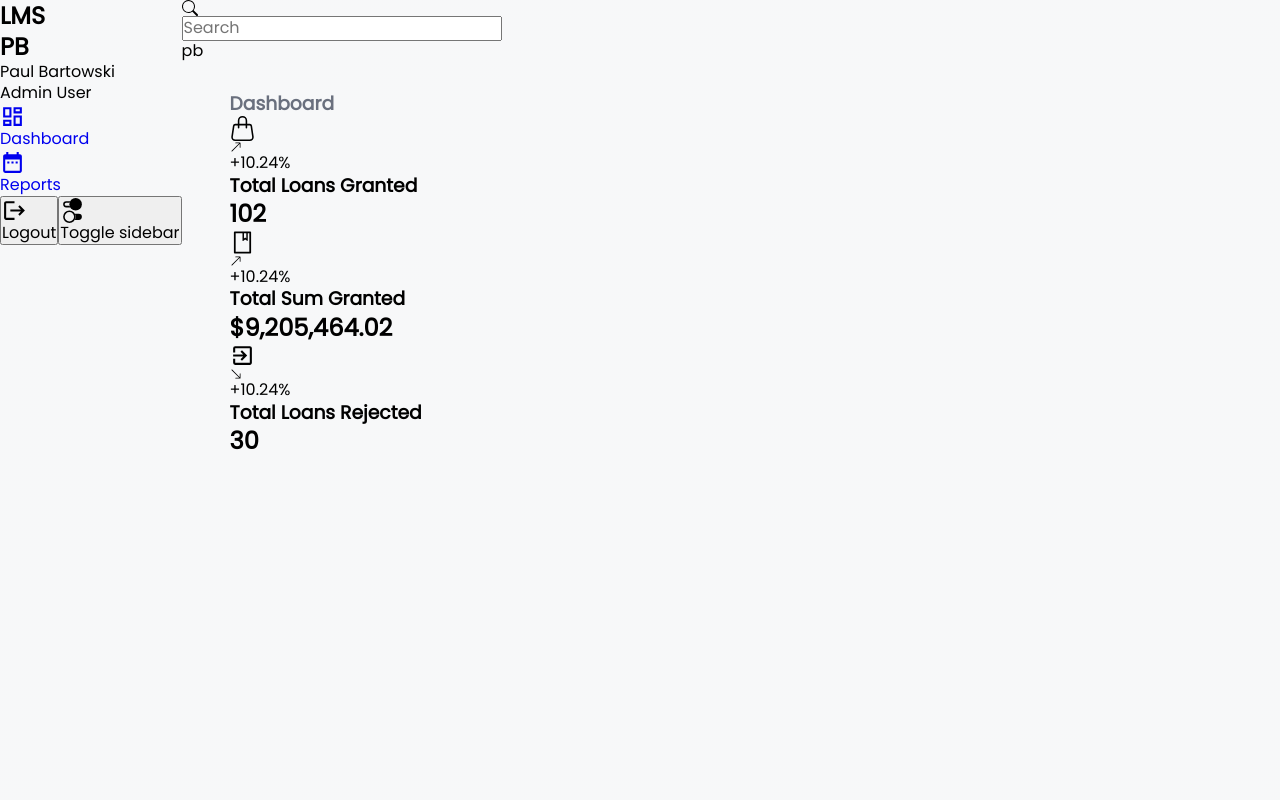
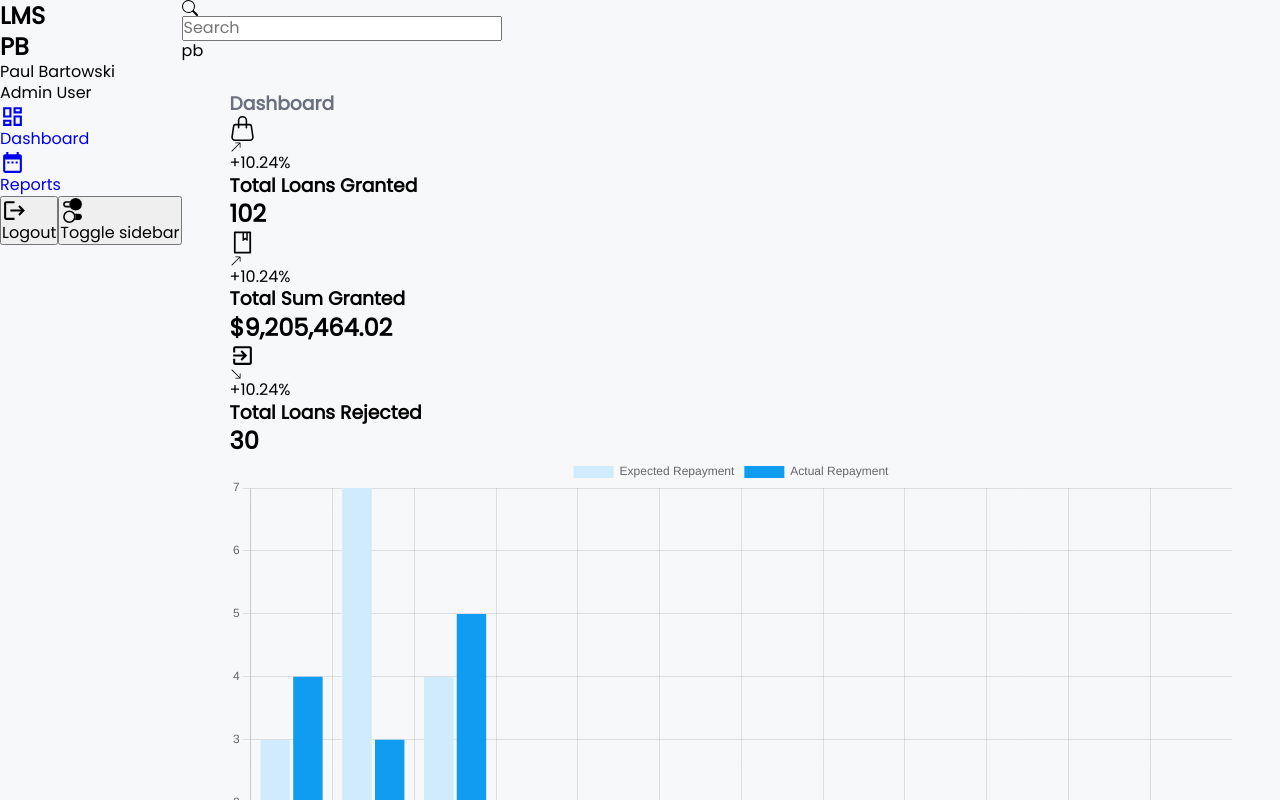
Before and after one commit to johnphealipto/client-module, a React (Create React App) app: page / in a window 1280 px wide. Built offline with nearby package versions, Linux system fonts and the light colour scheme.

Commit message:
Charts :zap:

```diff
--- a/package.json
+++ b/package.json
@@ -6,7 +6,9 @@
     "@testing-library/jest-dom": "^5.16.1",
     "@testing-library/react": "^12.1.2",
     "@testing-library/user-event": "^13.5.0",
+    "chart.js": "^3.6.2",
     "react": "^17.0.2",
+    "react-chartjs-2": "^4.0.0",
     "react-dom": "^17.0.2",
     "react-icons": "^4.3.1",
     "react-router-dom": "^6.1.1",
--- a/src/assets/css/Dashboard.css
+++ b/src/assets/css/Dashboard.css
@@ -19,6 +19,17 @@
               0 0 16px rgba(0, 0, 0, .05),
               0 0 32px rgba(0, 0, 0, .05),
               0 0 64px rgba(0, 0, 0, .05);
+  transform: scale(1);
+}
+
+@supports (transition: transition) {
+  #dashboard .analysis-card {
+    transition: transform 0.5s cubic-bezier(1, 0.18, 0.6, 1.1);
+  }
+}
+
+#dashboard .analysis-card:hover {
+  transform: scale(1.05);
 }
 
 #dashboard .card-icon {
@@ -69,3 +80,7 @@
 #dashboard .analysis-card h2 {
   color: var(--dark-blue);
 }
+
+#dashboard .dashboard-charts {
+  /* width: 50vh; */
+}
--- /dev/null
+++ b/src/components/Charts.js
@@ -0,0 +1,47 @@
+import React from 'react';
+import {
+  Chart as ChartJS,
+  CategoryScale,
+  LinearScale,
+  BarElement,
+  Title,
+  Tooltip,
+  Legend,
+} from 'chart.js';
+import { Bar } from 'react-chartjs-2';
+
+ChartJS.register(
+  CategoryScale,
+  LinearScale,
+  BarElement,
+  Title,
+  Tooltip,
+  Legend
+);
+
+const Charts = () => {
+
+  const barConfig = {
+    labels: ["Jan", "Feb", "Mar", "Apr", "May", "Jun", "Jul", "Aug", "Sep", "Oct", "Nov", "Dec"],
+    datasets: [
+      {
+        label: "Expected Repayment",
+        backgroundColor: "#CFEBFC",
+        data: [3,7,4]
+      },
+      {
+        label: "Actual Repayment",
+        backgroundColor: "#109CF1",
+        data: [4,3,5]
+      }
+    ]
+  }
+
+  return (
+    <div className="dashboard-charts">
+      <Bar data={barConfig} />
+    </div>
+  )
+}
+
+export default Charts;
--- a/src/pages/Dashboard.jsx
+++ b/src/pages/Dashboard.jsx
@@ -4,6 +4,7 @@ import SideNav from '../components/SideNav';
 import { MdOutlineExitToApp } from 'react-icons/md';
 import { BsArrowUpRight, BsArrowDownRight, BsHandbag } from 'react-icons/bs';
 import { AiOutlineBook } from 'react-icons/ai';
+import Charts from '../components/Charts';
 
 const Dashboard = () => {
 
@@ -43,7 +44,6 @@ const Dashboard = () => {
 
         <div className="dashboard-content">
           <div className="analysis-cards">
-
             {analysis.map((item, index) =>
               <div key={index} className="analysis-card">
                 <div className="card-icon">
@@ -59,8 +59,8 @@ const Dashboard = () => {
                 <h2>{item.number}</h2>
               </div>
             )}
-
           </div>
+          <Charts />
         </div>
       </main>
     </div>
```
Also changed, not shown: 1 other file (tests, documents, lock files or other folders).
